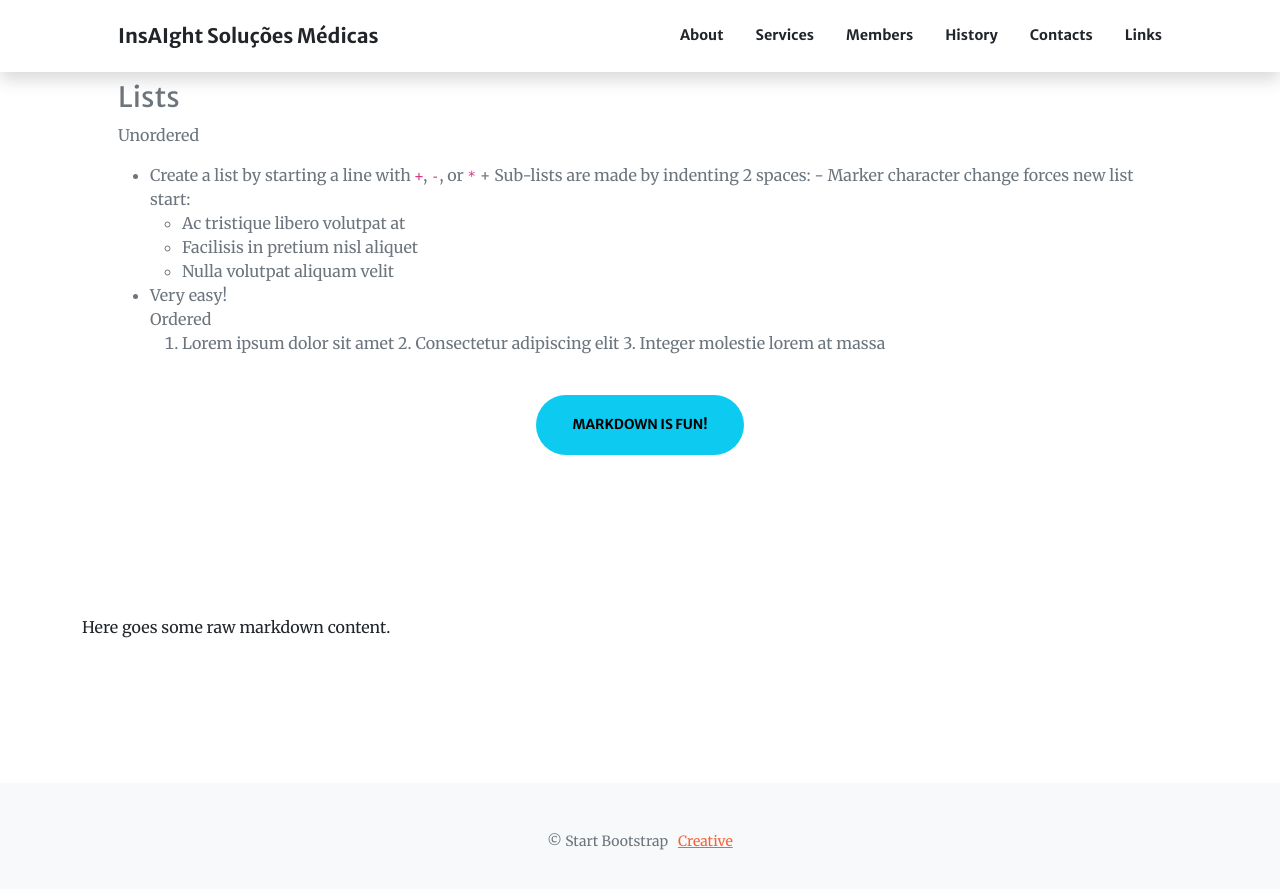
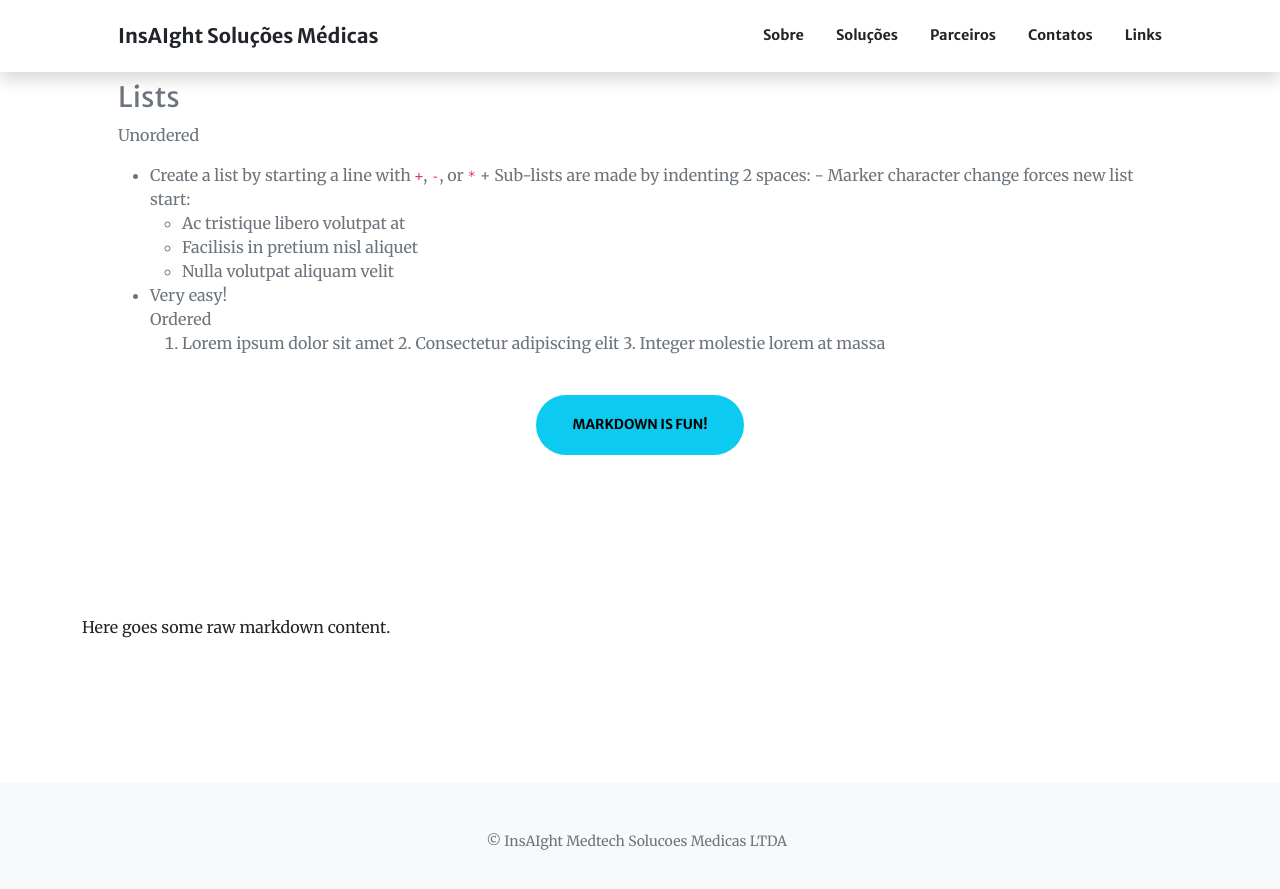
Before and after one commit to Vianest-iTec/vianest-itec.github.io, a Jekyll site: the page built from links.md, in a window 1280 px wide and 900 px high, scrolled down 1923 px. Shown: the top 889 px of the window. Built offline with Jekyll 4.4.1, drawn with Linux system fonts in a browser that asks for light colours; comment, search, counter and statistics services are not loaded.

Commit message:
chore: adicionado novo conteúdo

```diff
--- a/_data/footer.yml
+++ b/_data/footer.yml
@@ -1,5 +1 @@
-copyright: '&copy; Start Bootstrap'
-links:
-  - text: Creative
-    url: 'https://startbootstrap.com/themes/creative/'
-    new_window: true
+copyright: '&copy; InsAIght Medtech Solucoes Medicas LTDA'
--- a/_data/menus.yml
+++ b/_data/menus.yml
@@ -3,15 +3,13 @@
 # However on github-pages custom plugins are disabled, and the script doesn't
 # run. So please, fill in any custom menu entry here.
 header:
-- title: About
-  url: /#about
-- title: Services
-  url: /#services
-- title: Members
-  url: /#members
-- title: History
-  url: /#timeline
-- title: Contacts
-  url: /#contacts
+- title: Sobre
+  url: /#sobre
+- title: Soluções
+  url: /#solucoes
+- title: Parceiros
+  url: /#parceiros
+- title: Contatos
+  url: /#contatos
 - title: Links
   url: /links
```
Also changed, not shown: index.md (+51 -134 lines).
